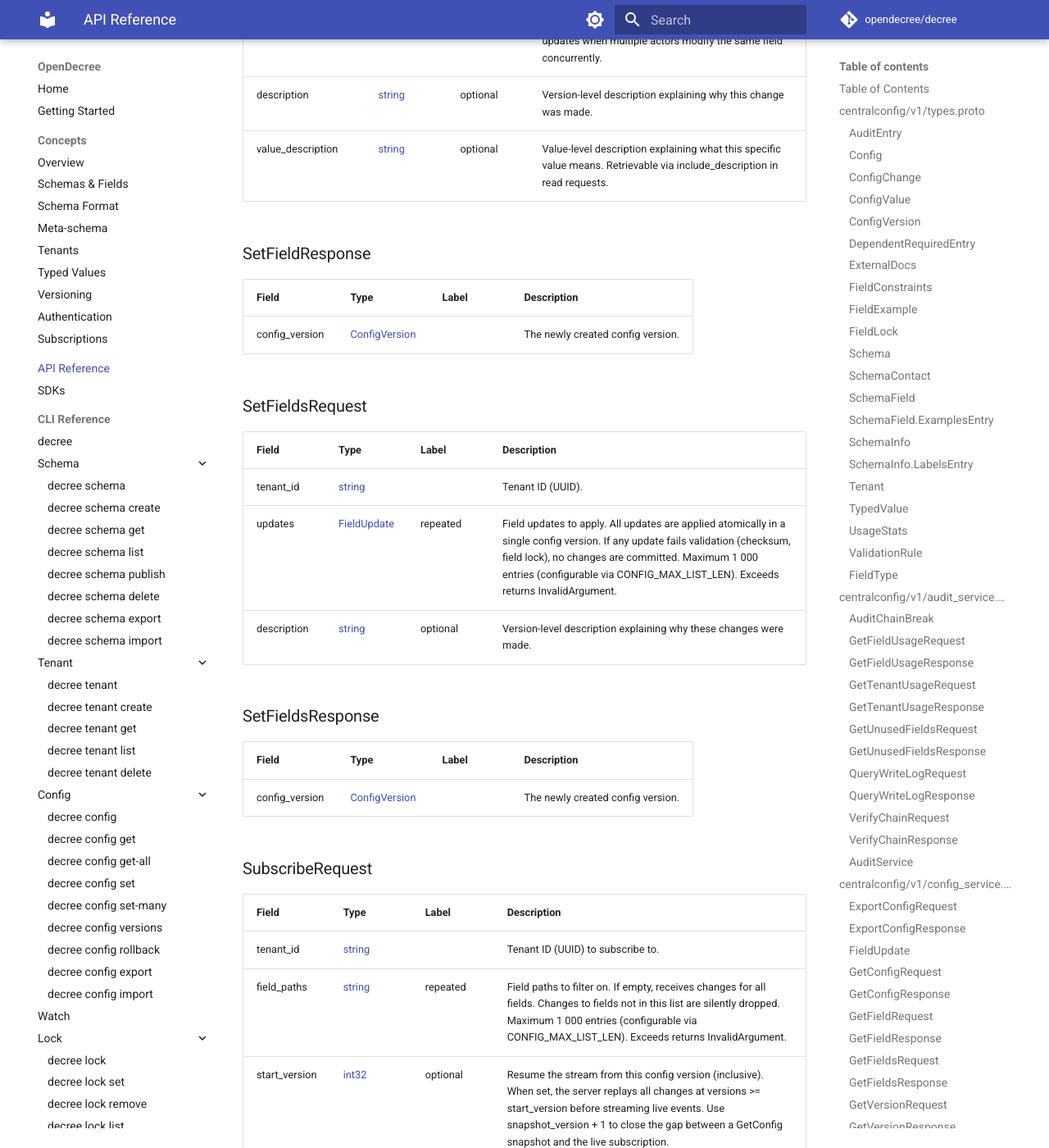
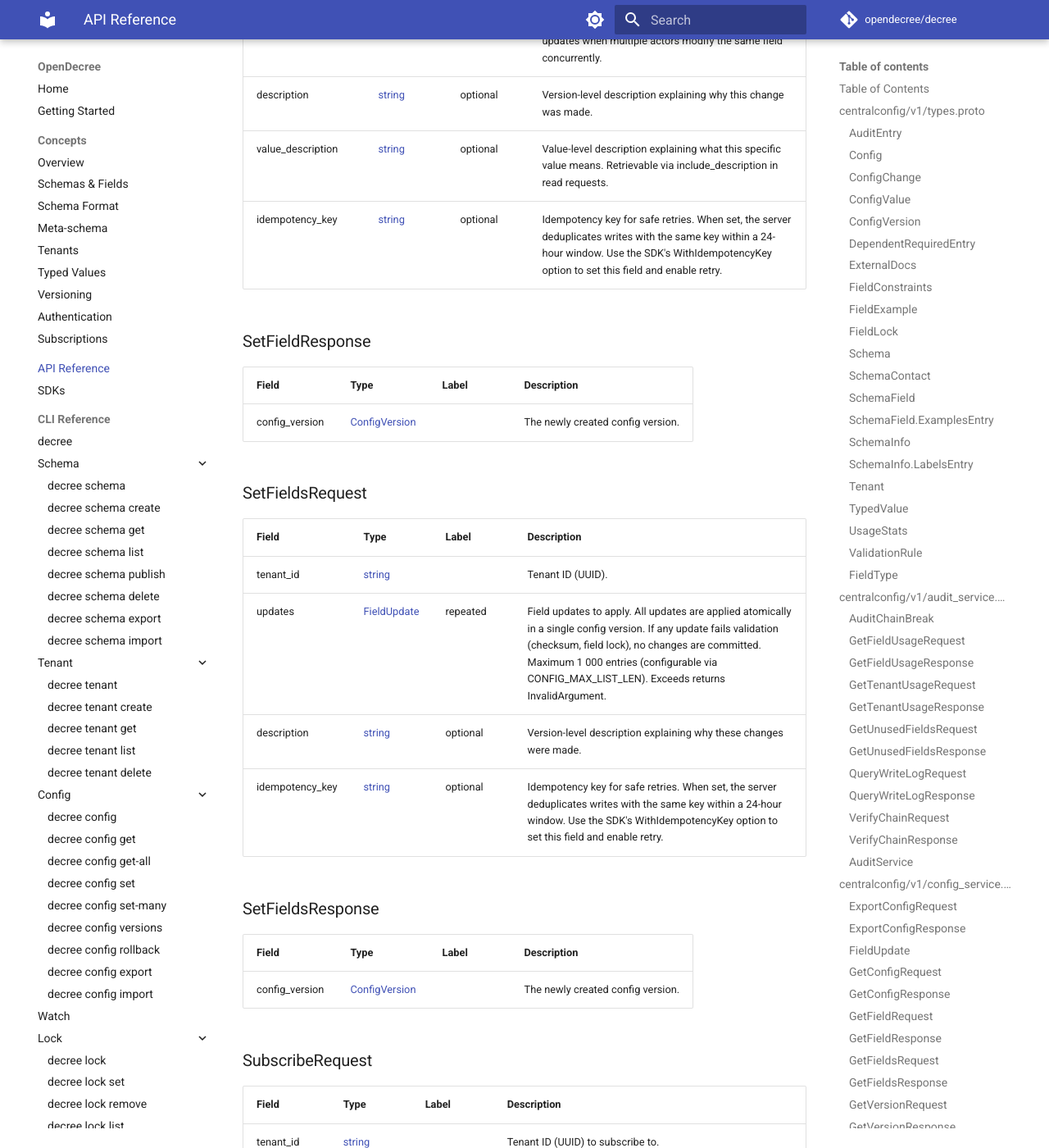
Before and after one commit to opendecree/decree, an MkDocs documentation site: the page built from docs/api/api-reference.md, in a window 1280 px wide and 1400 px high, scrolled down 25786 px. Shown: the whole window at 82% size. Built offline with MkDocs 1.6.1 and Material for MkDocs 9.7.7, drawn with Linux system fonts in a browser that asks for light colours; comment, search, counter and statistics services are not loaded.

Commit message:
docs: regenerate API reference for idempotency_key fields
Co-Authored-By: Claude Sonnet 4.6 <noreply@anthropic.com>

```diff
--- a/docs/api/api-reference.md
+++ b/docs/api/api-reference.md
@@ -1098,6 +1098,7 @@ FieldUpdate represents a single field change within a SetFields batch.
 | expected_checksum | [string](#string) | optional | Optimistic concurrency control: the checksum from a previous GetField/GetConfig response. If provided and the field&#39;s current checksum doesn&#39;t match, the request fails with ABORTED. This prevents lost updates when multiple actors modify the same field concurrently. |
 | description | [string](#string) | optional | Version-level description explaining why this change was made. |
 | value_description | [string](#string) | optional | Value-level description explaining what this specific value means. Retrievable via include_description in read requests. |
+| idempotency_key | [string](#string) | optional | Idempotency key for safe retries. When set, the server deduplicates writes with the same key within a 24-hour window. Use the SDK&#39;s WithIdempotencyKey option to set this field and enable retry. |
 
 
 
@@ -1130,6 +1131,7 @@ FieldUpdate represents a single field change within a SetFields batch.
 | tenant_id | [string](#string) |  | Tenant ID (UUID). |
 | updates | [FieldUpdate](#centralconfig-v1-FieldUpdate) | repeated | Field updates to apply. All updates are applied atomically in a single config version. If any update fails validation (checksum, field lock), no changes are committed. Maximum 1 000 entries (configurable via CONFIG_MAX_LIST_LEN). Exceeds returns InvalidArgument. |
 | description | [string](#string) | optional | Version-level description explaining why these changes were made. |
+| idempotency_key | [string](#string) | optional | Idempotency key for safe retries. When set, the server deduplicates writes with the same key within a 24-hour window. Use the SDK&#39;s WithIdempotencyKey option to set this field and enable retry. |
 
 
 
```
